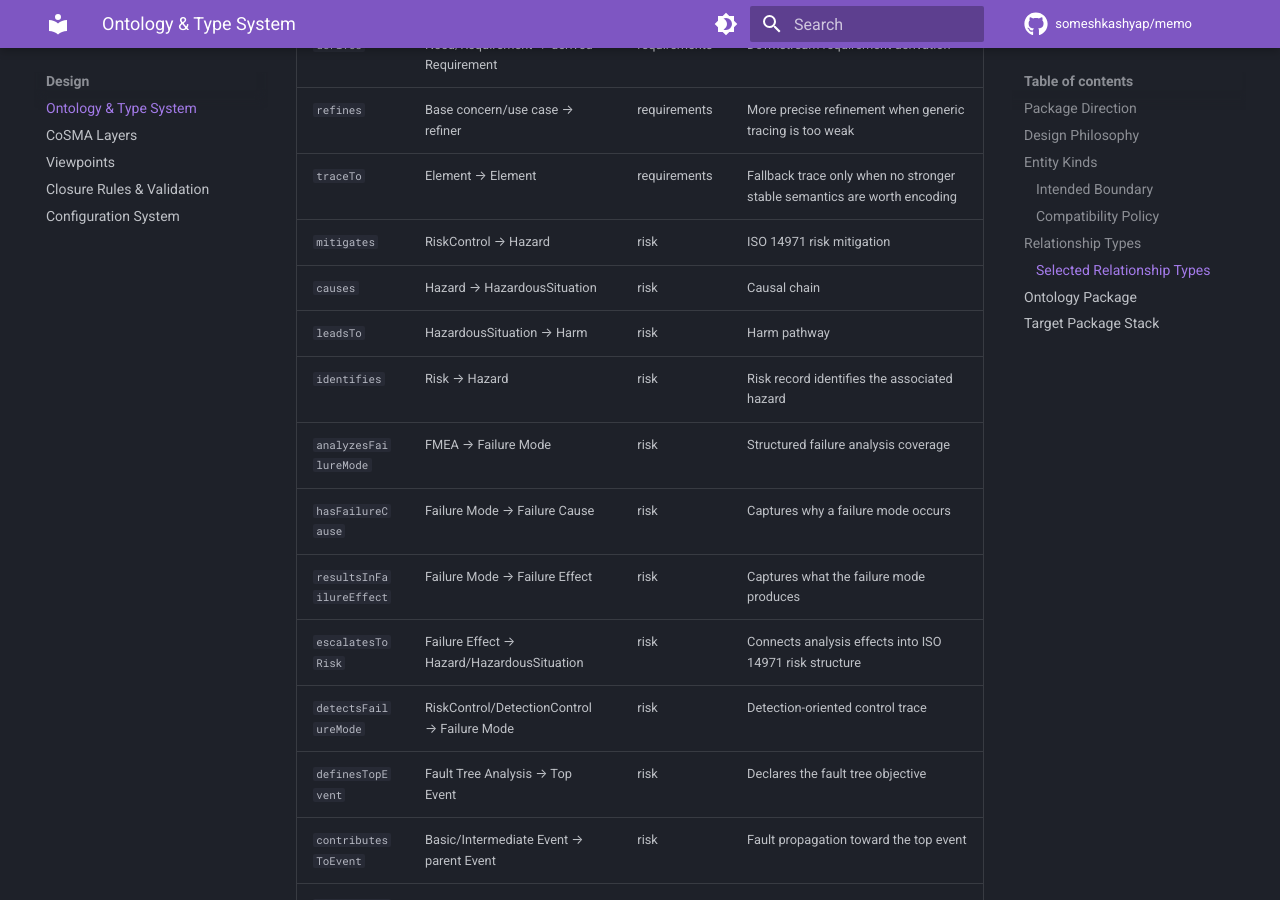
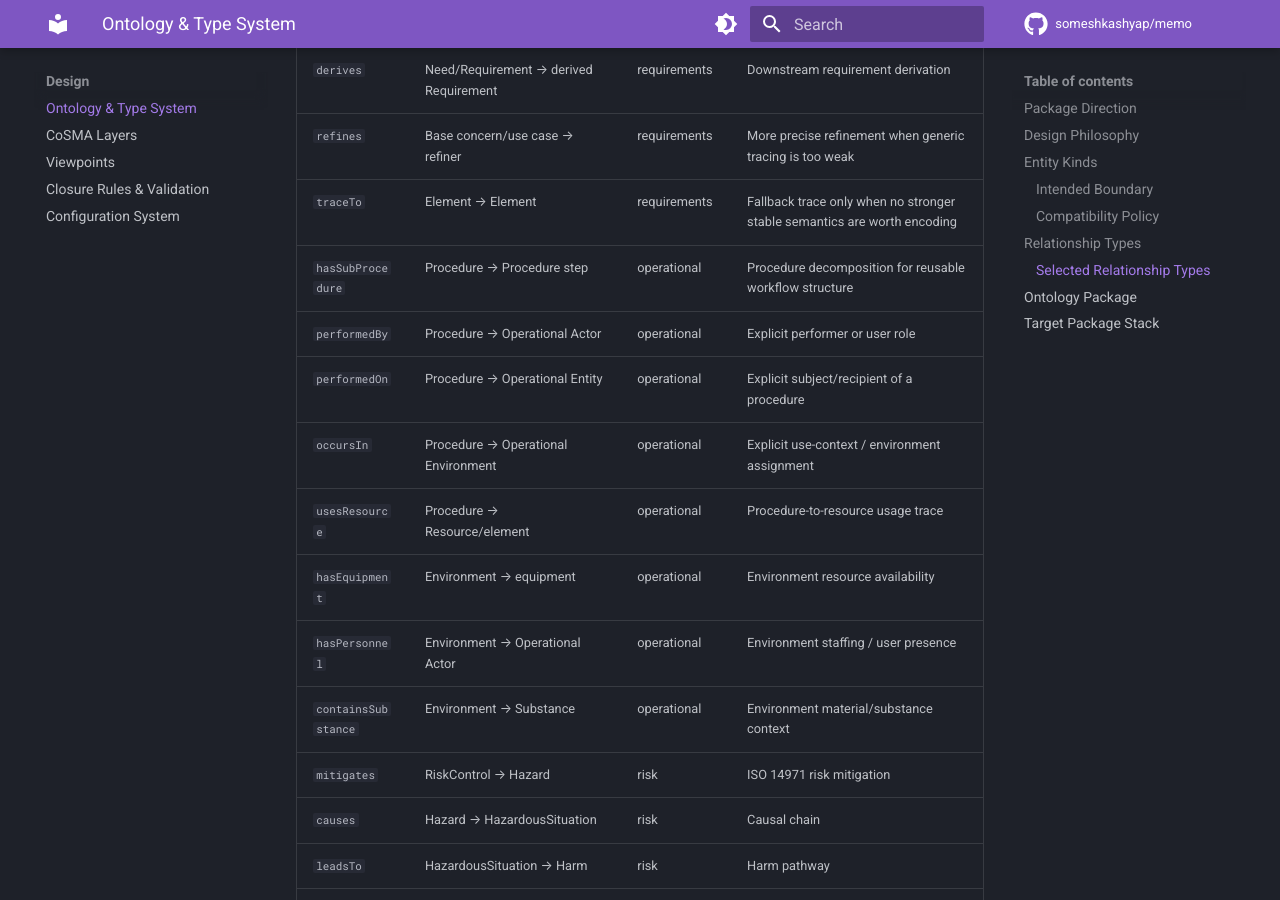
Before and after one commit to memoarchitect/memo-architect, an MkDocs documentation site: the page built from docs/design/ontology.md, in a window 1280 px wide and 900 px high, scrolled down 2687 px. Built offline with MkDocs 1.6.1 and Material for MkDocs 9.7.7, drawn with Linux system fonts in a browser that asks for light colours; comment, search, counter and statistics services are not loaded; some of the changed text lies outside the part shown.

Commit message:
Add paper-informed procedure context ontology

````diff
--- a/docs/design/ontology.md
+++ b/docs/design/ontology.md
@@ -49,7 +49,7 @@ Entity kinds are mapped to SysML v2 constructs:
 
 As the ontology is split:
 
-- **Core** keeps reusable MBSE concepts such as stakeholders, requirements, functions, logical/physical/software architecture, interfaces, analysis, and verification.
+- **Core** keeps reusable MBSE concepts such as stakeholders, requirements, functions, logical/physical/software architecture, interfaces, analysis, verification, and procedure-context semantics such as environments, performers, subjects, and resources.
 - **Medical base** adds medical-device-specific concepts such as `UserNeed`, risk management, design-control/usability artifacts, software lifecycle semantics, safety/essential-performance concepts, structured FTA / FMEA risk-analysis semantics, and the second-pass 62366 / 60601 / 62304 backbone.
 - **Extensions** carry product-family or technology-specific concepts when the repo eventually supports them as independent packages.
 
@@ -87,6 +87,14 @@ Each relationship type has:
 | `derives` | Need/Requirement → derived Requirement | requirements | Downstream requirement derivation |
 | `refines` | Base concern/use case → refiner | requirements | More precise refinement when generic tracing is too weak |
 | `traceTo` | Element → Element | requirements | Fallback trace only when no stronger stable semantics are worth encoding |
+| `hasSubProcedure` | Procedure → Procedure step | operational | Procedure decomposition for reusable workflow structure |
+| `performedBy` | Procedure → Operational Actor | operational | Explicit performer or user role |
+| `performedOn` | Procedure → Operational Entity | operational | Explicit subject/recipient of a procedure |
+| `occursIn` | Procedure → Operational Environment | operational | Explicit use-context / environment assignment |
+| `usesResource` | Procedure → Resource/element | operational | Procedure-to-resource usage trace |
+| `hasEquipment` | Environment → equipment | operational | Environment resource availability |
+| `hasPersonnel` | Environment → Operational Actor | operational | Environment staffing / user presence |
+| `containsSubstance` | Environment → Substance | operational | Environment material/substance context |
 | `mitigates` | RiskControl → Hazard | risk | ISO 14971 risk mitigation |
 | `causes` | Hazard → HazardousSituation | risk | Causal chain |
 | `leadsTo` | HazardousSituation → Harm | risk | Harm pathway |
@@ -156,4 +164,4 @@ The target package stack is:
   └── medical relationship specializations
 ```
 
-Rules, viewpoints, completeness logic, and example models remain outside ontology packages. This separation is deliberate: the ontology carries the medical semantics, while `@memo/medical` carries viewpoint and rule concerns in line with ISO/IEC/IEEE 42010's distinction between model content and viewpoint-driven description.
+Rules, viewpoints, completeness logic, and example models remain outside ontology packages. This separation is deliberate: the ontology carries the reusable model semantics, while `@memo/medical` carries viewpoint and rule concerns in line with ISO/IEC/IEEE 42010's distinction between model content and viewpoint-driven description.
````
Also changed, not shown: other parts of docs/design/ontology.md (+1 -1 lines), docs/config/medical-domain.md (+12 -0 lines), docs/guides/validation.md (+1 -1 lines), 7 other files.
